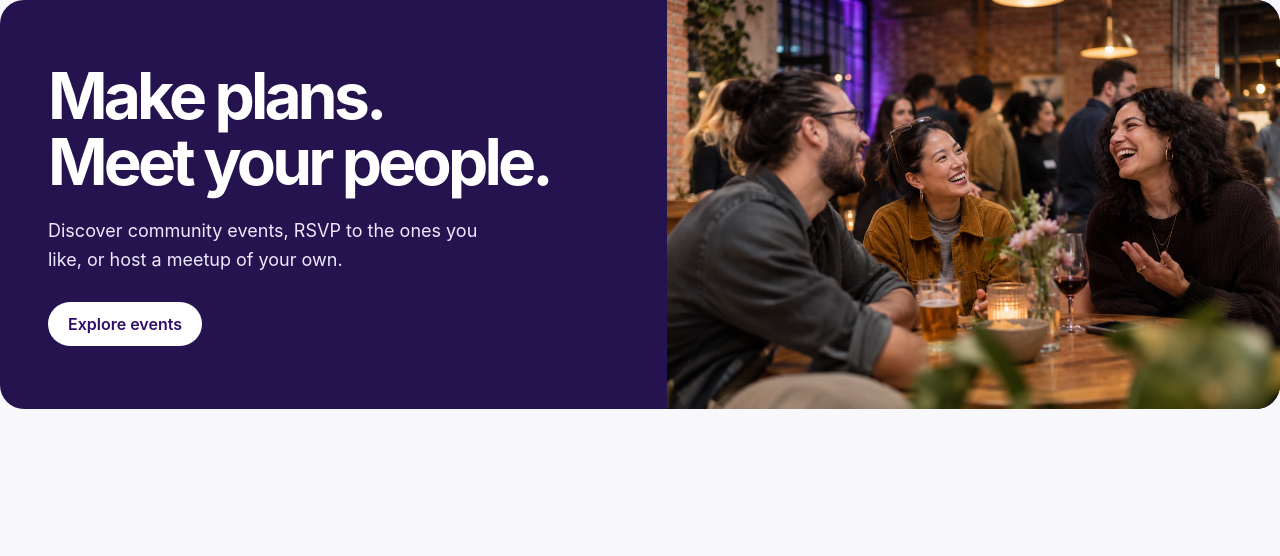
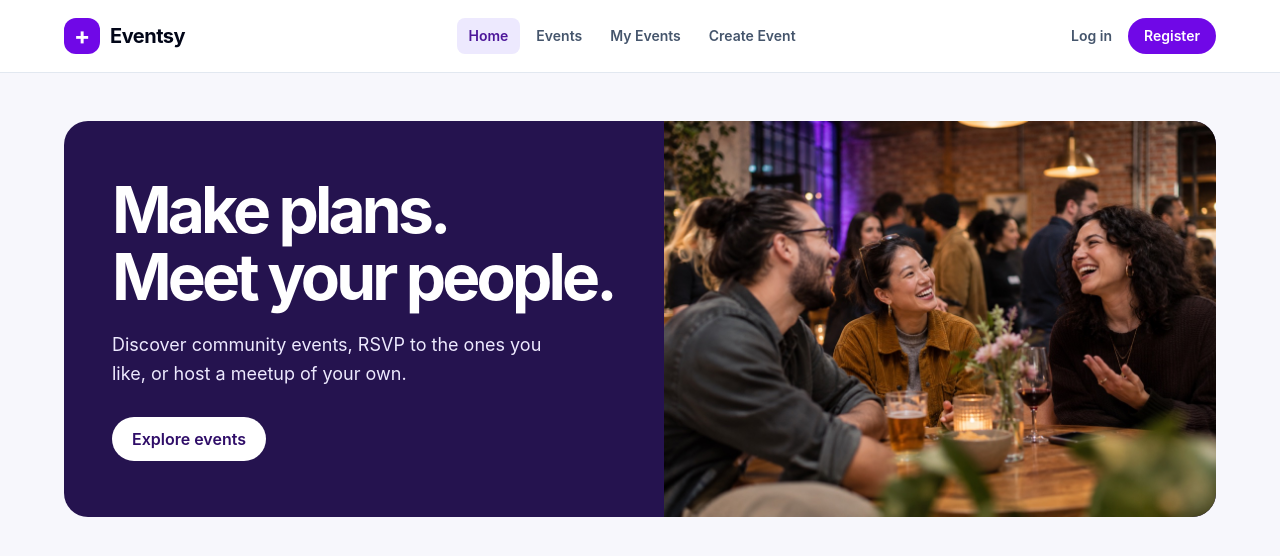
Before and after one commit to Minixlip/py-north-coders-db-project, a React (Vite) app in the folder frontend/: page / in a window 1280 px wide. Shown: the top 556 px of the page. Built offline with nearby package versions, Linux system fonts and the light colour scheme.

Commit message:
feat: added site layout and navigation headers

```diff
--- a/frontend/src/App.tsx
+++ b/frontend/src/App.tsx
@@ -1,12 +1,48 @@
-import { BrowserRouter, Link, Route, Routes } from 'react-router-dom';
+import { BrowserRouter, Link, Outlet, Route, Routes } from 'react-router-dom';
 
+import SiteHeader from './components/SiteHeader.js';
+import { AuthProvider, useAuth } from './context/AuthContext.js';
 import CreateEventPage from './pages/CreateEventPage.js';
 import EventsPage from './pages/EventsPage.js';
 import HomePage from './pages/HomePage.js';
 import MyEventsPage from './pages/MyEventsPage.js';
 import Login from './pages/Login.js';
 import Register from './pages/Register.js';
-import { AuthProvider } from './context/AuthContext.js';
+
+const navigation = [
+  { to: '/', label: 'Home' },
+  { to: '/events', label: 'Events' },
+  { to: '/my-events', label: 'My Events' },
+  { to: '/events/new', label: 'Create Event' },
+  { to: '/login', label: 'Log in', account: true },
+  { to: '/register', label: 'Register', account: true },
+];
+
+function SiteLayout() {
+  const { isAuthenticated, logout } = useAuth();
+
+  return (
+    <>
+      <a
+        className="skip-link"
+        href="#main-content"
+      >
+        Skip to content
+      </a>
+      <SiteHeader
+        links={navigation}
+        onSignOut={isAuthenticated ? logout : undefined}
+      />
+      <main
+        className="site-width py-8 sm:py-12"
+        id="main-content"
+        tabIndex={-1}
+      >
+        <Outlet />
+      </main>
+    </>
+  );
+}
 
 function NotFoundPage() {
   return (
@@ -27,6 +63,7 @@ export default function App() {
     <AuthProvider>
       <BrowserRouter>
         <Routes>
+          <Route element={<SiteLayout />}>
             <Route
               index
               element={<HomePage />}
@@ -43,7 +80,6 @@ export default function App() {
               path="/register"
               element={<Register />}
             />
-          <Route>
             <Route
               path="/my-events"
               element={<MyEventsPage />}
@@ -52,11 +88,11 @@ export default function App() {
               path="/events/new"
               element={<CreateEventPage />}
             />
-          </Route>
             <Route
               path="*"
               element={<NotFoundPage />}
             />
+          </Route>
         </Routes>
       </BrowserRouter>
     </AuthProvider>
```
Lines whose indentation alone changed are shown as unchanged.
